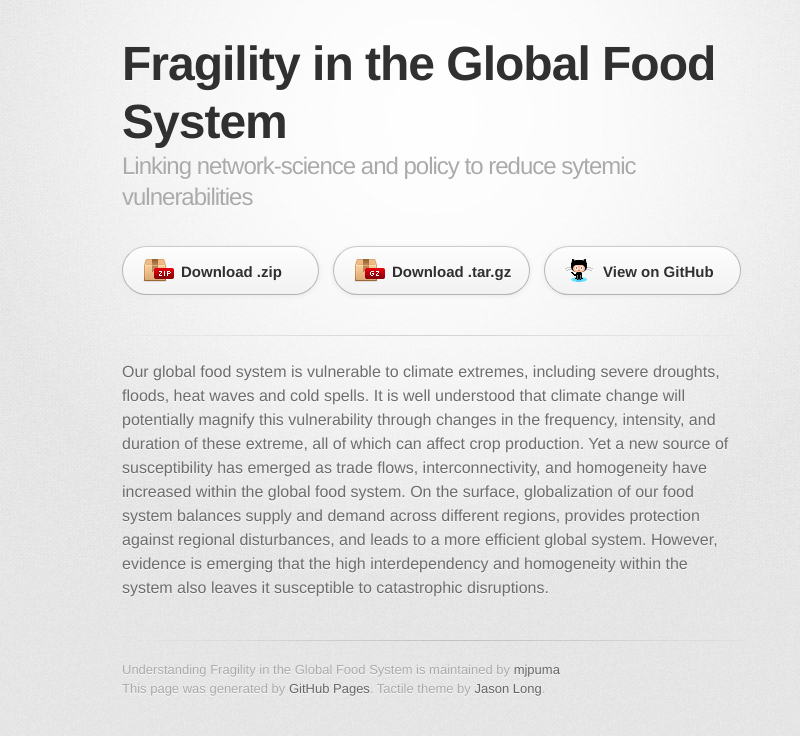
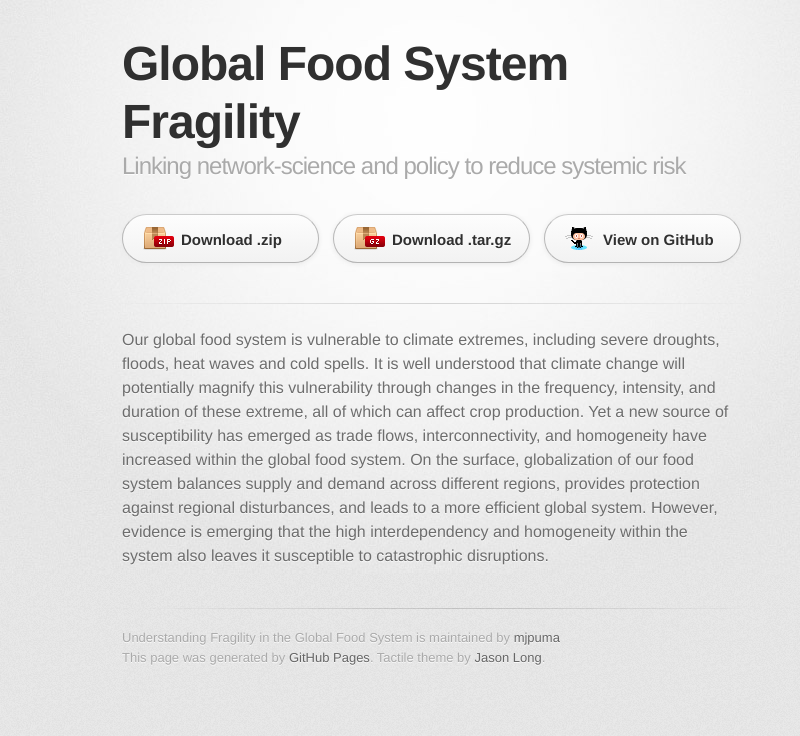
Before and after one commit to mjpuma/C2P2-WorldModelers, a plain HTML site: page index.html in a window 1280 px wide. Shown: the whole page, without its empty margins (208-1008 px from the left). Drawn offline with Linux system fonts and the light colour scheme; a web font is replaced by a local one.

Commit message:
Update index.html

```diff
--- a/index.html
+++ b/index.html
@@ -18,8 +18,8 @@
       <div class="inner">
 
         <header>
-          <h1>Fragility in the Global Food System</h1>
-          <h2> Linking network-science and policy to reduce sytemic vulnerabilities</h2>
+          <h1>Global Food System Fragility</h1>
+          <h2> Linking network-science and policy to reduce systemic risk</h2>
         </header>
 
         <section id="downloads" class="clearfix">
```
